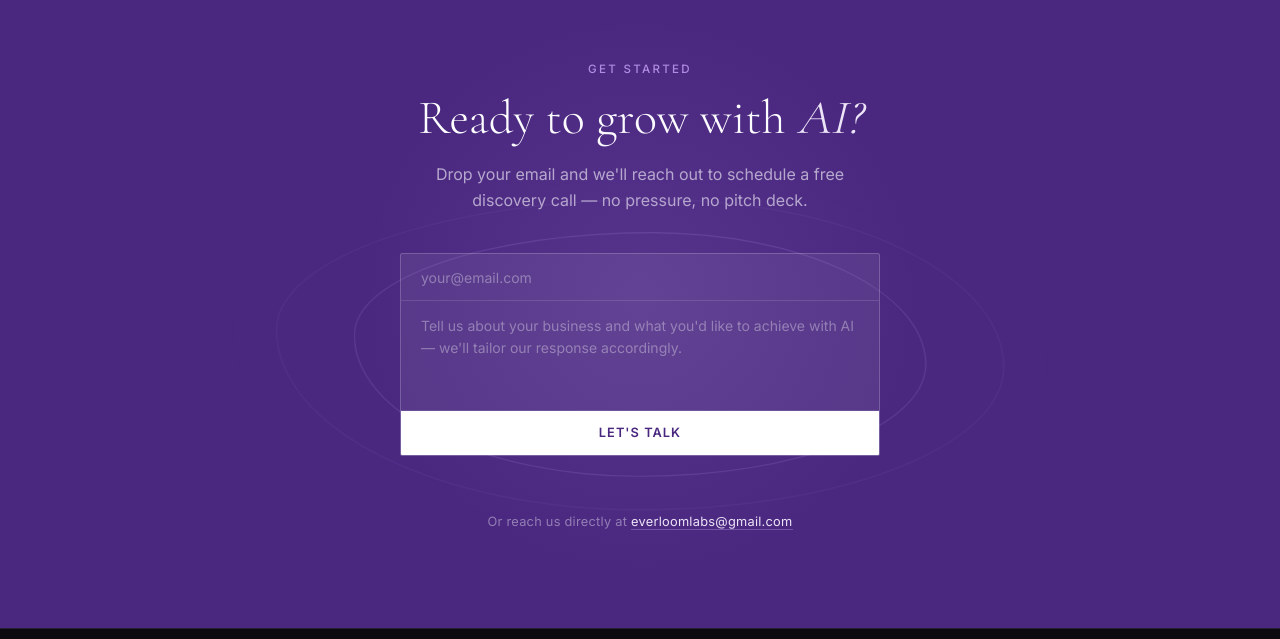
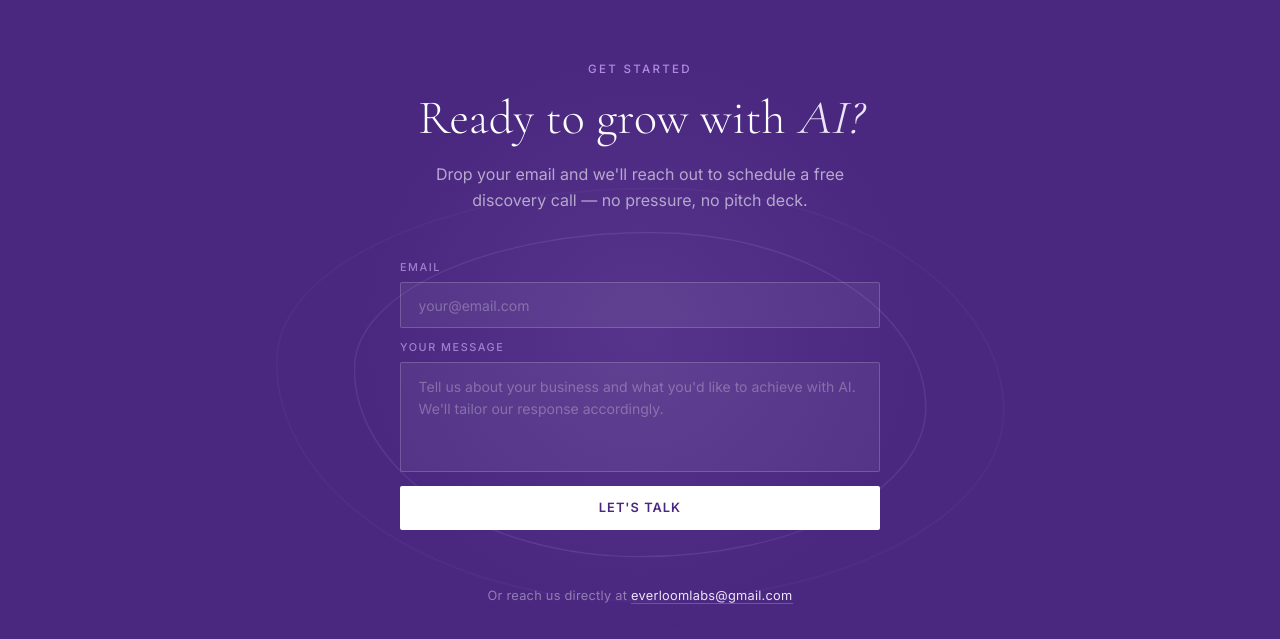
Before and after one commit to EverloomLabs/website, a website: page index.html in a window 1280 px wide. Shown: the part 3970-4609 px from the top of the page. Drawn offline with nearby package versions, Linux system fonts and the light colour scheme.

Commit message:
Improve contact form clarity with labeled fields, individual borders, focus states

```diff
--- a/index.html
+++ b/index.html
@@ -355,25 +355,35 @@
   }
   .cta-form {
     position: relative; z-index: 1;
-    display: flex; flex-direction: column; gap: 0; width: 100%;
-    border: 0.5px solid rgba(255,255,255,0.25); border-radius: 2px; overflow: hidden;
+    display: flex; flex-direction: column; gap: 0.65rem; width: 100%;
+  }
+  .cta-field { display: flex; flex-direction: column; gap: 0.35rem; text-align: left; }
+  .cta-field label {
+    font-size: 0.68rem; font-weight: 500; letter-spacing: 0.14em; text-transform: uppercase;
+    color: rgba(196,164,238,0.7);
   }
   .cta-form input,
   .cta-form textarea {
-    width: 100%; padding: 0.9rem 1.25rem;
-    background: rgba(255,255,255,0.07); border: none; border-bottom: 0.5px solid rgba(255,255,255,0.12);
+    width: 100%; padding: 0.85rem 1.1rem;
+    background: rgba(255,255,255,0.06);
+    border: 0.5px solid rgba(255,255,255,0.18); border-radius: 2px;
     outline: none; color: var(--white); font-size: 0.875rem; font-family: 'Inter', sans-serif;
-    box-sizing: border-box;
+    box-sizing: border-box; transition: border-color 0.2s, background 0.2s;
+  }
+  .cta-form input:focus,
+  .cta-form textarea:focus {
+    border-color: rgba(176,141,224,0.65);
+    background: rgba(255,255,255,0.09);
   }
   .cta-form textarea {
     resize: none; height: 110px; line-height: 1.55;
   }
   .cta-form input::placeholder,
-  .cta-form textarea::placeholder { color: rgba(255,255,255,0.35); }
+  .cta-form textarea::placeholder { color: rgba(255,255,255,0.28); }
   .cta-form button {
-    padding: 0.9rem 1.5rem;
+    margin-top: 0.25rem; padding: 0.9rem 1.5rem;
     background: var(--white); color: var(--amethyst-deep);
-    border: none; font-size: 0.8rem; font-weight: 600;
+    border: none; border-radius: 2px; font-size: 0.8rem; font-weight: 600;
     letter-spacing: 0.08em; text-transform: uppercase;
     cursor: pointer; font-family: 'Inter', sans-serif; transition: all 0.2s;
   }
@@ -647,8 +657,14 @@
     <span class="cta-ripple"></span>
     <span class="cta-ripple"></span>
     <form class="cta-form" id="lead-form">
-      <input type="email" id="lead-email" placeholder="your@email.com" required />
-      <textarea id="lead-message" placeholder="Tell us about your business and what you'd like to achieve with AI — we'll tailor our response accordingly."></textarea>
+      <div class="cta-field">
+        <label for="lead-email">Email</label>
+        <input type="email" id="lead-email" placeholder="your@email.com" required />
+      </div>
+      <div class="cta-field">
+        <label for="lead-message">Your message</label>
+        <textarea id="lead-message" placeholder="Tell us about your business and what you'd like to achieve with AI. We'll tailor our response accordingly."></textarea>
+      </div>
       <button type="submit" id="lead-btn">Let's Talk</button>
     </form>
   </div>
```
